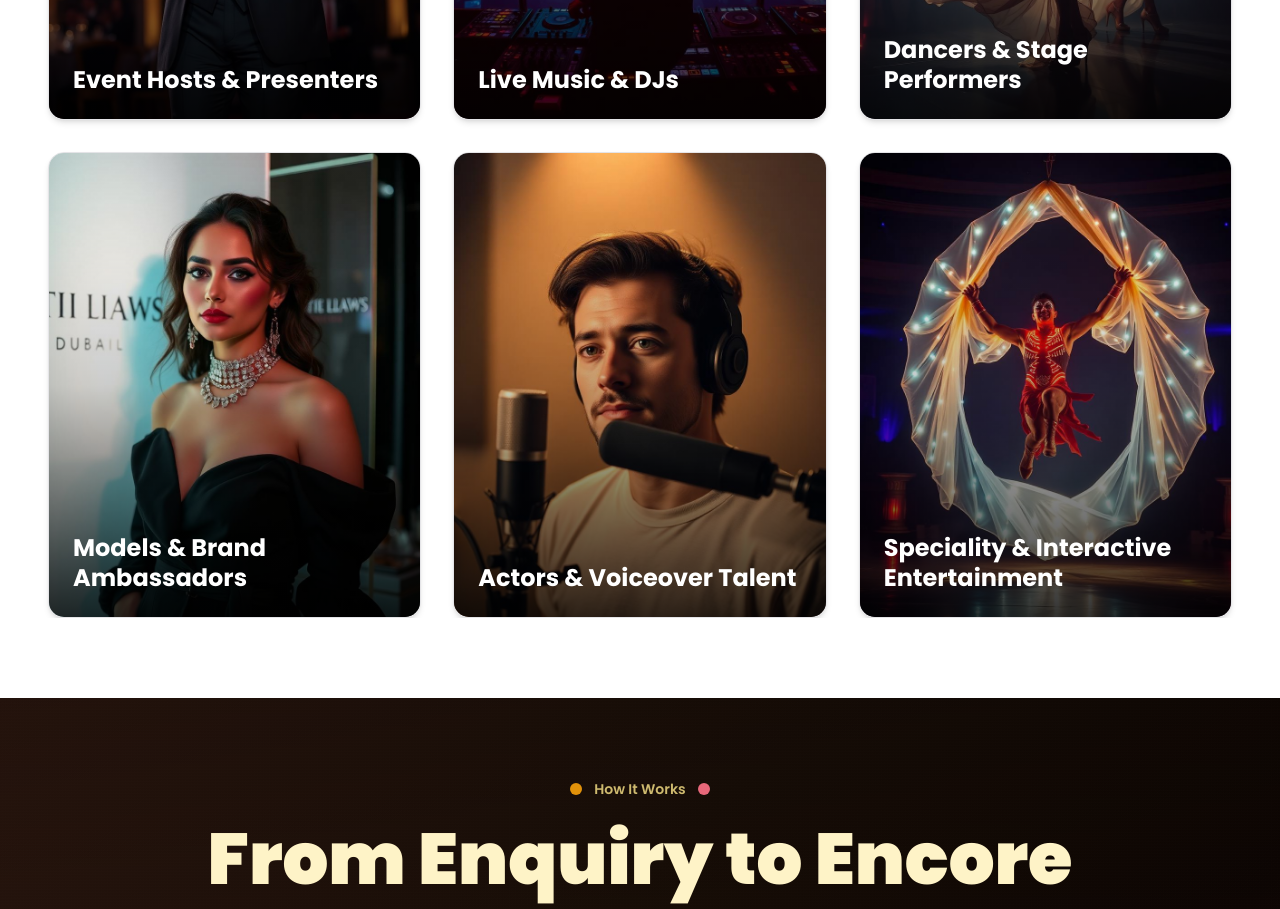
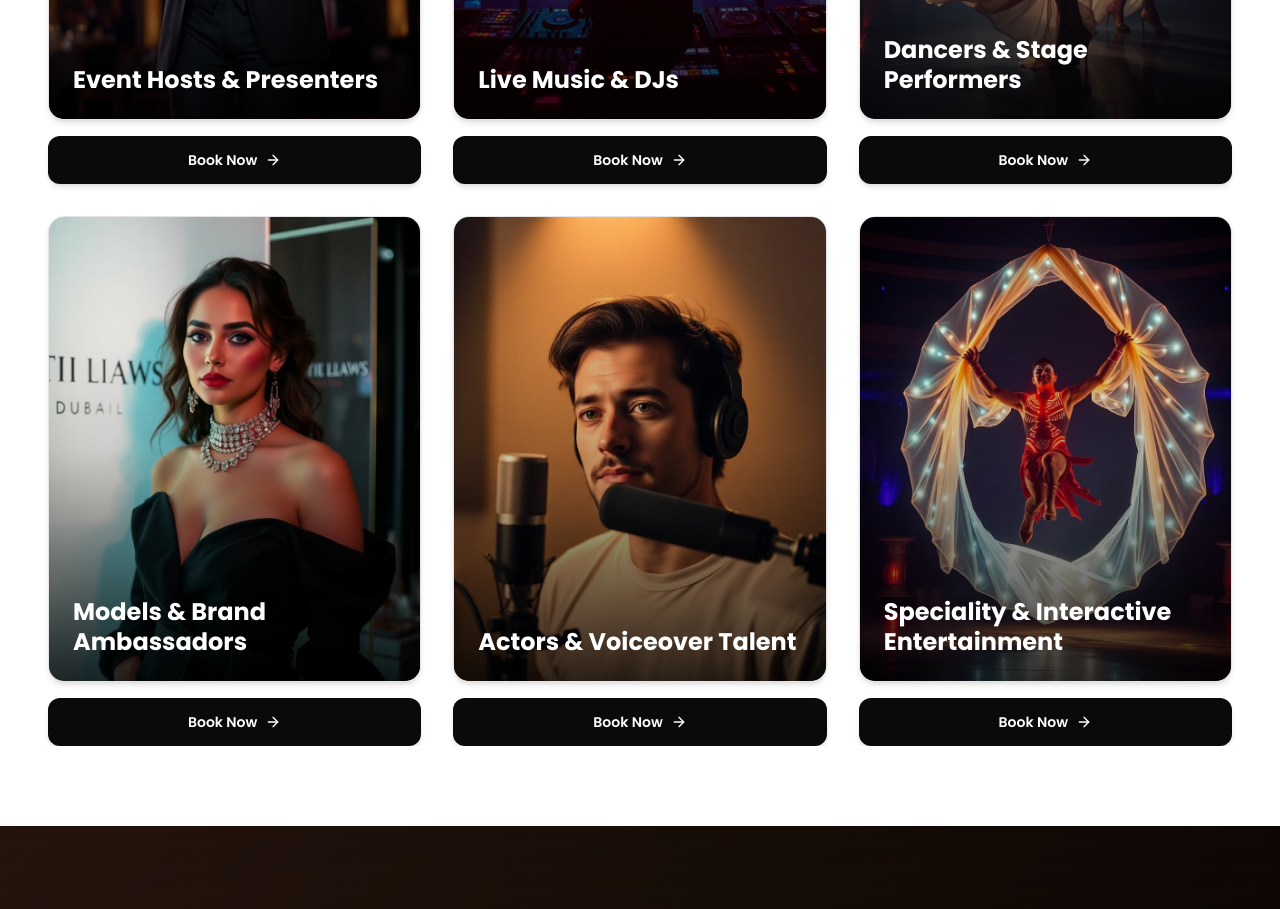
Before and after one commit to snape345/sweet-theme-haven, a React (Vite) app: page / in a window 1280 px wide. Shown: the part 1640-2549 px from the top of the page. Built offline with nearby package versions, Linux system fonts and the light colour scheme; the HTML template or start-up script is replaced by a standard one.

Commit message:
Changes
Co-authored-by: snape345 <154547548+snape345@users.noreply.github.com>

```diff
--- a/src/components/Awards.tsx
+++ b/src/components/Awards.tsx
@@ -8,14 +8,21 @@ import catActors from '../assets/cat-actors.jpg'
 import catSpeciality from '../assets/cat-speciality.jpg'
 
 export function Awards() {
+  const whatsappPhone = '971528896974'
+
   const categories = [
     { image: catHosts, title: 'Event Hosts & Presenters' },
     { image: catDjs, title: 'Live Music & DJs' },
-    { image: catDancers, title: 'Dancers & Stage Performers' },
+    { image: catDancers,  title: 'Dancers & Stage Performers' },
     { image: catModels, title: 'Models & Brand Ambassadors' },
     { image: catActors, title: 'Actors & Voiceover Talent' },
     { image: catSpeciality, title: 'Speciality & Interactive Entertainment' },
   ]
+
+  const getWhatsAppUrl = (category: string) => {
+    const message = `Hello, I would like to book ${category} for an event in Dubai.`
+    return `https://web.whatsapp.com/send?phone=${whatsappPhone}&text=${encodeURIComponent(message)}`
+  }
 
   return (
     <section id="awards" className="relative py-20 bg-background overflow-hidden">
@@ -46,10 +53,8 @@ export function Awards() {
         <div className="relative max-w-7xl mx-auto">
           <div className="grid grid-cols-1 md:grid-cols-2 lg:grid-cols-3 gap-8">
             {categories.map((cat, index) => (
-              <div
-                key={index}
-                className="group relative overflow-hidden rounded-2xl border border-border bg-card shadow-md"
-              >
+              <div key={index} className="flex flex-col gap-4">
+                <div className="group relative overflow-hidden rounded-2xl border border-border bg-card shadow-md">
                   <div className="aspect-[4/5] overflow-hidden">
                     <img
                       src={cat.image}
@@ -67,6 +72,31 @@ export function Awards() {
                     </h3>
                   </div>
                 </div>
+
+                <a
+                  href={getWhatsAppUrl(cat.title)}
+                  target="_blank"
+                  rel="noopener noreferrer"
+                  className="w-full inline-flex items-center justify-center gap-2 rounded-xl bg-primary px-6 py-3.5 text-sm font-semibold text-primary-foreground shadow-md transition-all hover:bg-primary/90 hover:shadow-lg active:scale-[0.98]"
+                >
+                  Book Now
+                  <svg
+                    xmlns="http://www.w3.org/2000/svg"
+                    width="16"
+                    height="16"
+                    viewBox="0 0 24 24"
+                    fill="none"
+                    stroke="currentColor"
+                    strokeWidth="2"
+                    strokeLinecap="round"
+                    strokeLinejoin="round"
+                    aria-hidden="true"
+                  >
+                    <path d="M5 12h14" />
+                    <path d="m12 5 7 7-7 7" />
+                  </svg>
+                </a>
+              </div>
             ))}
           </div>
         </div>
```
Lines whose indentation alone changed are shown as unchanged.
